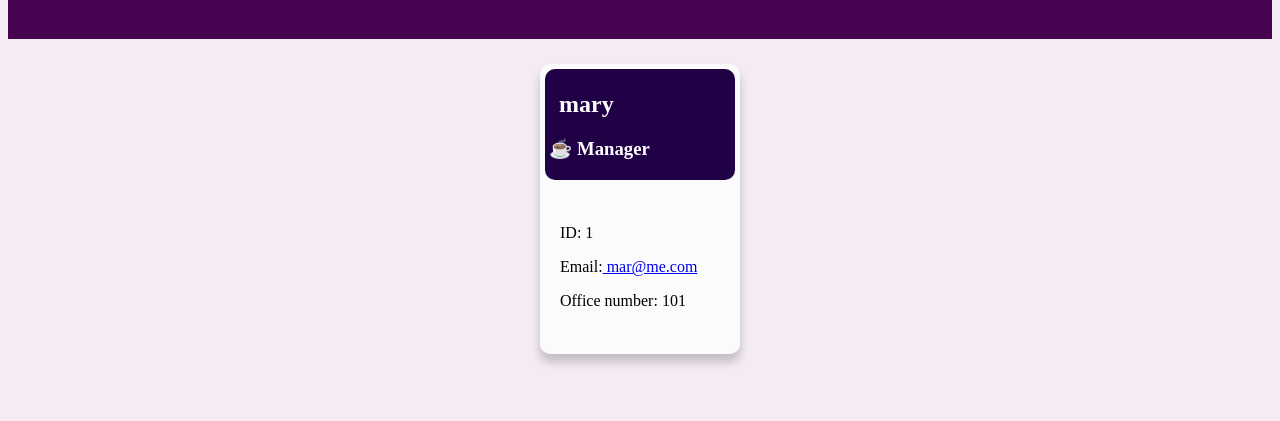
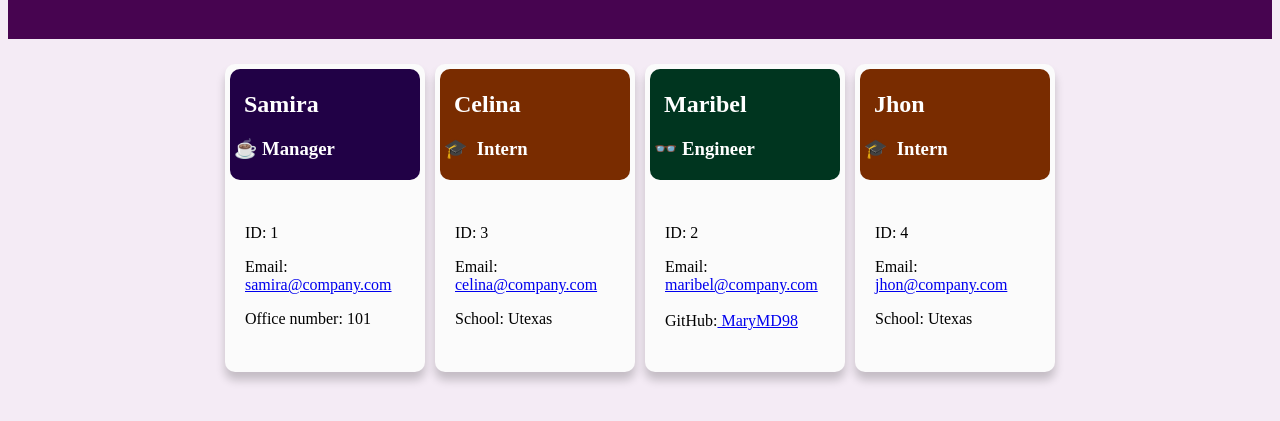
Before and after one commit to MaryMD98/TeamProfile-generator, a website: page dist/team.html in a window 1280 px wide. Shown: the part 89-510 px from the top of the page. Drawn offline with Linux system fonts and the light colour scheme.

Commit message:
saving team.html generated during walthrought video

```diff
--- a/dist/team.html
+++ b/dist/team.html
@@ -22,13 +22,59 @@
     <div class="card">
         <div class="manager">
             <div class="title">
-                <h2 class="titlehead">mary</h2>
+                <h2 class="titlehead">Samira</h2>
                 <h3><span>&#x2615</span> Manager</h3>
             </div>
             <div class="content">
                 <p>ID: 1</p>
-                <span>Email:</span><a href="mailto:mar@me.com"> mar@me.com</a>
+                <span>Email:</span><a href="mailto:samira@company.com"> samira@company.com</a>
                 <p>Office number: 101</p>
+            </div>
+        </div>
+    </div>
+
+    <!-- Intern Card -->
+    <div class="card">
+        <div class="intern">
+            <div class="title">
+                <h2 class="titlehead">Celina</h2>
+                <h3><span>&#127891 &#8205</span> Intern</h3>
+            </div>
+            <div class="content">
+                <p>ID: 3</p>
+                <span>Email:</span><a href="mailto:celina@company.com"> celina@company.com</a>
+                <p>School: Utexas</p>
+            </div>
+        </div>
+    </div>
+
+    <!-- Engineer card -->
+    <div class="card">
+        <div class="engineer">
+            <div class="title">
+                <h2 class="titlehead">Maribel</h2>
+                <h3><span>&#128083</span> Engineer</h3>
+            </div>
+            <div class="content">
+                <p>ID: 2</p>
+                <span>Email:</span><a href="mailto:maribel@company.com"> maribel@company.com</a>
+                <br><br>
+                <span>GitHub:<a href="https://github.com/MaryMD98" target="_blank" rel="noopener noreferrer"> MaryMD98</a></span>
+            </div>
+        </div>
+    </div>
+
+    <!-- Intern Card -->
+    <div class="card">
+        <div class="intern">
+            <div class="title">
+                <h2 class="titlehead">Jhon</h2>
+                <h3><span>&#127891 &#8205</span> Intern</h3>
+            </div>
+            <div class="content">
+                <p>ID: 4</p>
+                <span>Email:</span><a href="mailto:jhon@company.com"> jhon@company.com</a>
+                <p>School: Utexas</p>
             </div>
         </div>
     </div>
```
Also changed, not shown: screenshot/Screenshot1.png (added), screenshot/Screenshot2.png (added), screenshot/Screenshot3.png (added).
